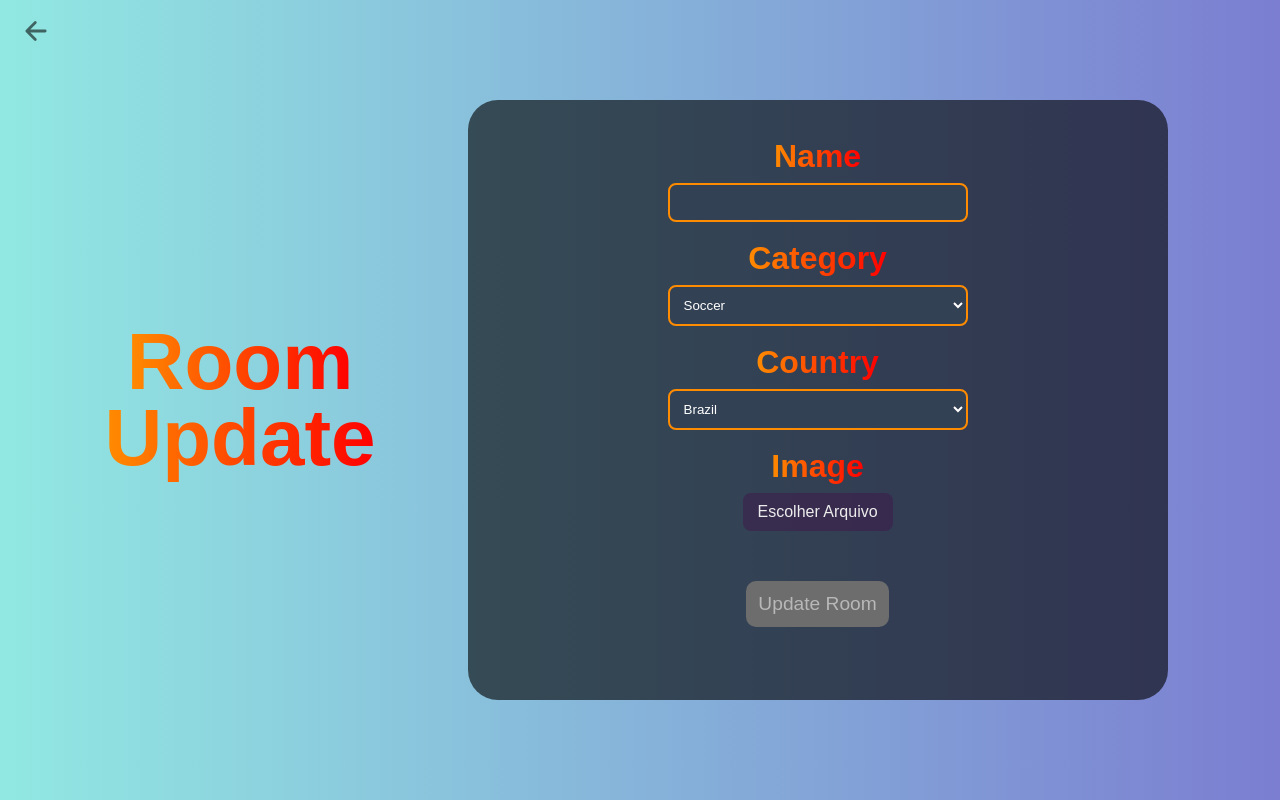
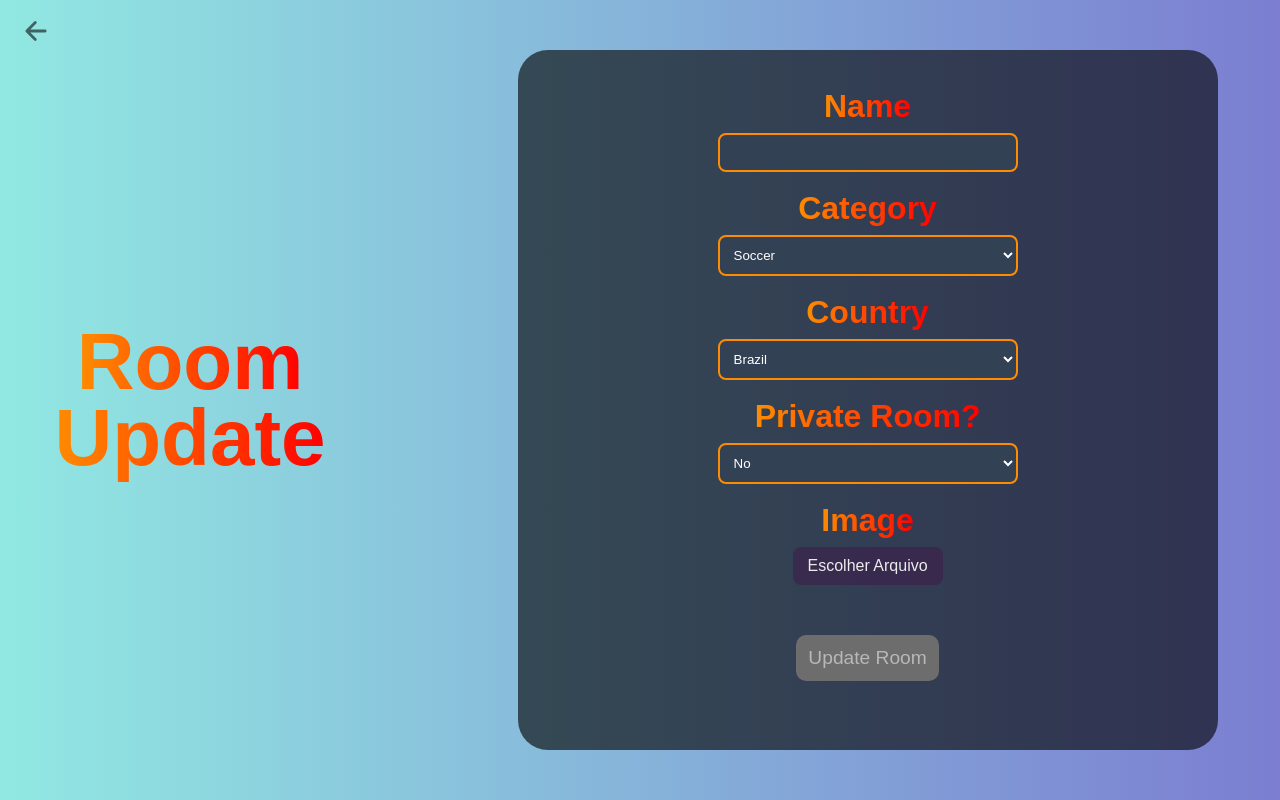
Before and after one commit to Matheusmeed/real-time-chat, a React (Create React App) app: page /myRooms/update in a window 1280 px wide. Built offline with nearby package versions, Linux system fonts and the light colour scheme; no server answers; sample sign-in values are in the browser's storage; a web font is replaced by a local one.

Commit message:
feat: adding private room options at creation and edition

```diff
--- a/src/pages/AdjustRoom/index.tsx
+++ b/src/pages/AdjustRoom/index.tsx
@@ -66,6 +66,12 @@ const AdjustRoom = () => {
         imageFile: selectedFile || undefined,
       }));
       setImageSelected(true);
+    } else if (name === 'isPrivate') {
+      const isPrivateValue = value === 'YES';
+      setRoomFormData((prevData) => ({
+        ...prevData,
+        isPrivate: isPrivateValue,
+      }));
     } else {
       setRoomFormData((prevData) => ({ ...prevData, [name]: value }));
     }
@@ -113,7 +119,7 @@ const AdjustRoom = () => {
       const reader = new FileReader();
       handleFileRead(reader);
     } else {
-      dispatch(editRoom({ ...roomFormData, id, isPrivate: false }));
+      dispatch(editRoom({ ...roomFormData, id }));
     }
 
     toast.success('Sala atualizada com sucesso!', {
@@ -178,6 +184,17 @@ const AdjustRoom = () => {
             </select>
           </div>
           <div>
+            <h1>Private Room?</h1>
+            <select
+              name='isPrivate'
+              value={!roomFormData.isPrivate ? 'NO' : 'YES'}
+              onChange={handleInputChange}
+            >
+              <option value='NO'>No</option>
+              <option value='YES'>Yes</option>
+            </select>
+          </div>
+          <div>
             <h1>Image</h1>
             <CustomFileInputWrapper>
               <CustomFileInput
--- a/src/pages/AdjustRoom/styles.ts
+++ b/src/pages/AdjustRoom/styles.ts
@@ -7,7 +7,7 @@ export const Wrapper = styled.div`
   display: flex;
   justify-content: center;
   align-items: center;
-  gap: 100px;
+  gap: 200px;
   font-family: 'Protest Strike', sans-serif;
 
   h1 {
@@ -20,7 +20,7 @@ export const Wrapper = styled.div`
 export const RoomCreationDiv = styled.div`
   display: flex;
   width: 700px;
-  height: 600px;
+  height: 700px;
   background-color: #0000009c;
   border-radius: 30px;
   padding: 30px;
--- a/src/pages/Rooms/index.tsx
+++ b/src/pages/Rooms/index.tsx
@@ -35,6 +35,7 @@ const Rooms = () => {
   const filteredRooms = rooms.filter((room) => {
     const lowerCaseName = filter.name.toLowerCase();
     return (
+      (!room.isPrivate || !!isMyRoomsRoute) &&
       (lowerCaseName === '' ||
         room.name.toLowerCase().includes(lowerCaseName)) &&
       (filter.category === 'ALL' || room.category === filter.category) &&
```
